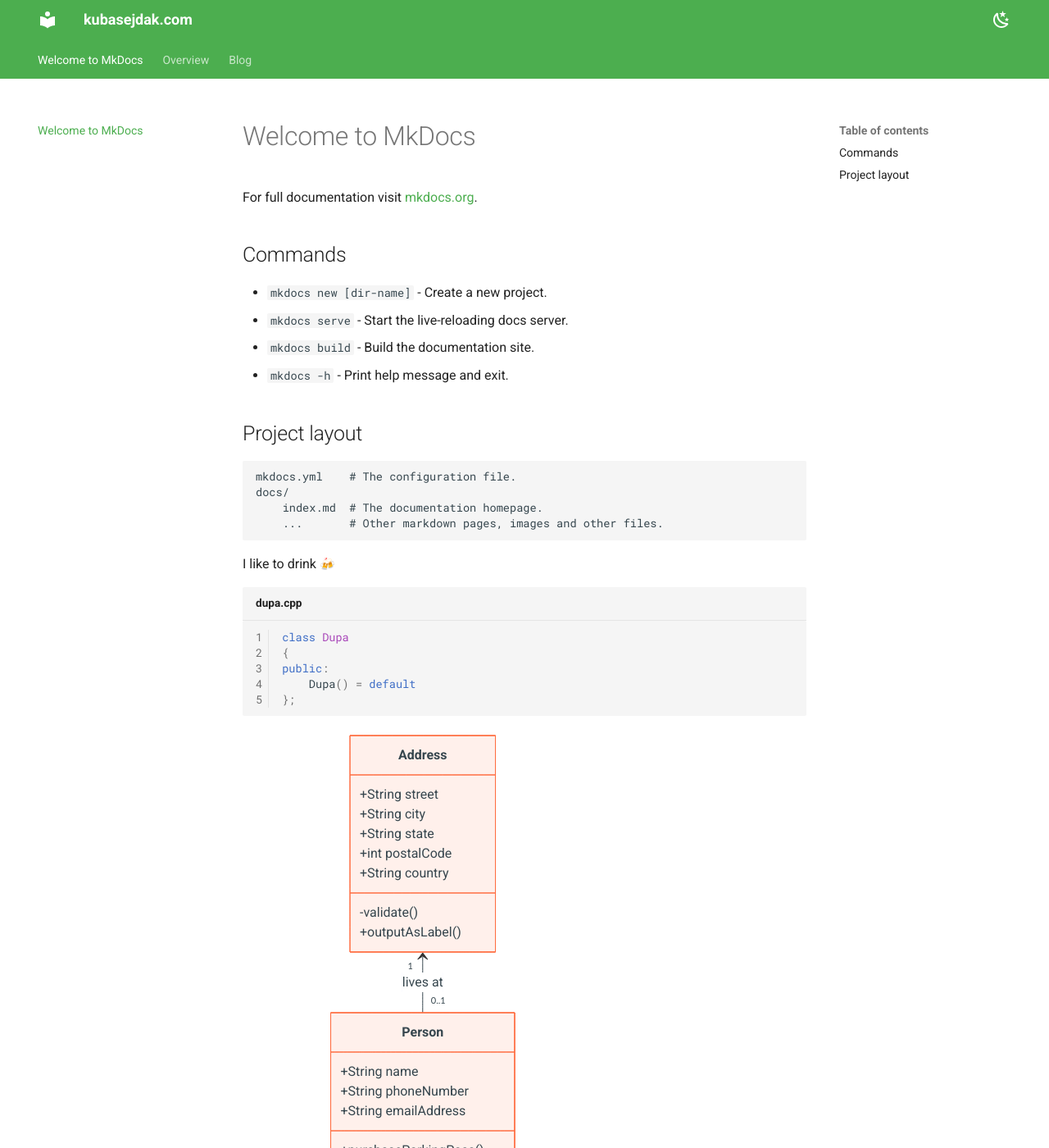
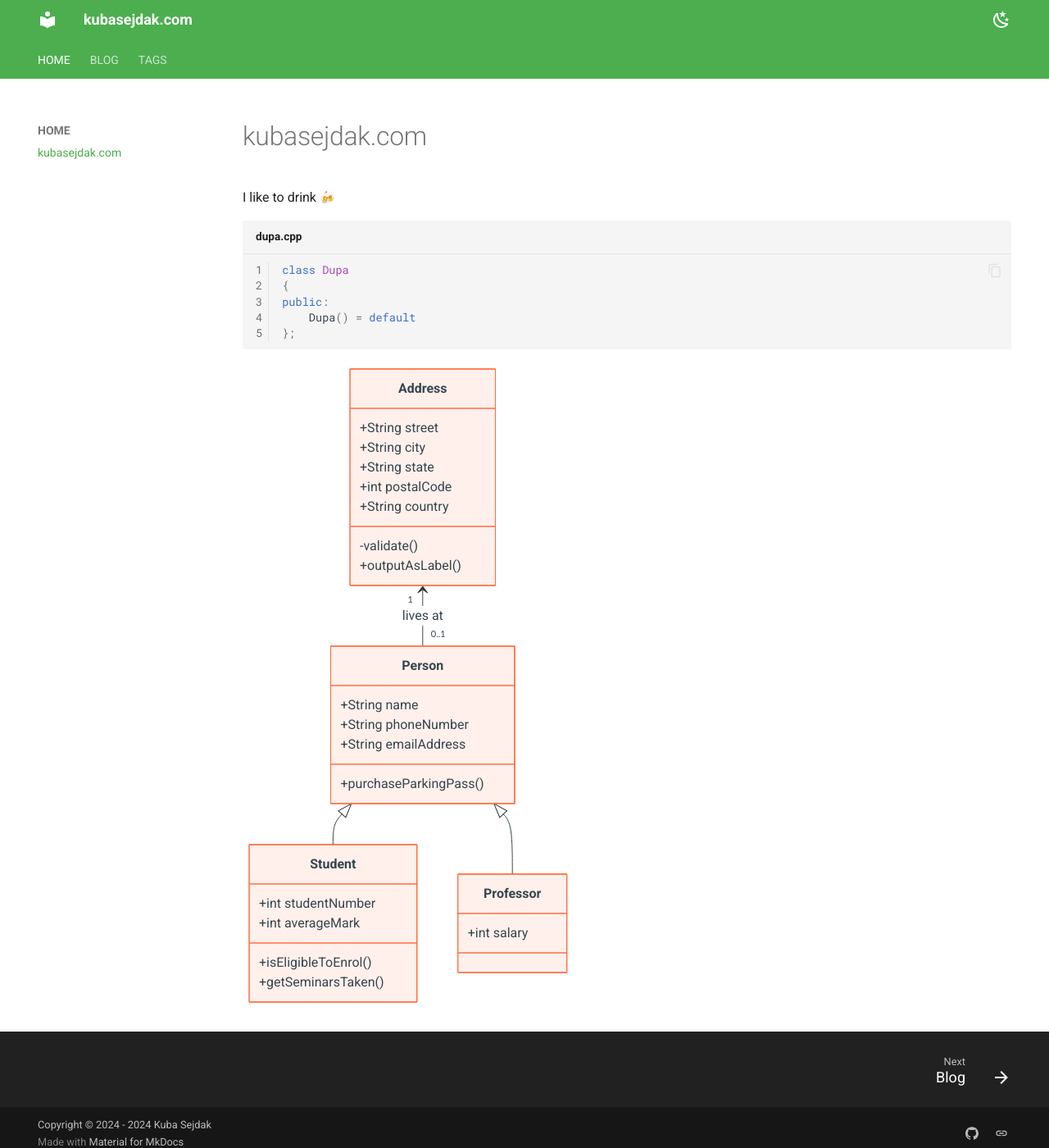
Before and after one commit to kubasejdak/kubasejdak.github.io, an MkDocs documentation site: the page built from docs/index.md, in a window 1280 px wide and 1400 px high. Shown: the whole window at 82% size. Built offline with MkDocs 1.6.1 and Material for MkDocs 9.7.7, drawn with Linux system fonts in a browser that asks for light colours; emoji names are drawn with the system emoji font.

Commit message:
Improve navigation layout. (#10)

```diff
--- a/docs/index.md
+++ b/docs/index.md
@@ -1,20 +1,4 @@
-# Welcome to MkDocs
-
-For full documentation visit [mkdocs.org](https://www.mkdocs.org).
-
-## Commands
-
-* `mkdocs new [dir-name]` - Create a new project.
-* `mkdocs serve` - Start the live-reloading docs server.
-* `mkdocs build` - Build the documentation site.
-* `mkdocs -h` - Print help message and exit.
-
-## Project layout
-
-    mkdocs.yml    # The configuration file.
-    docs/
-        index.md  # The documentation homepage.
-        ...       # Other markdown pages, images and other files.
+# kubasejdak.com
 
 I like to drink :beers:
 
--- a/docs/stylesheets/extra.css
+++ /dev/null
@@ -1,3 +0,0 @@
-.md-grid {
-  max-width: 85%;
-}
--- a/mkdocs.yml
+++ b/mkdocs.yml
@@ -22,16 +22,20 @@ theme:
       primary: green
       accent: deep purple
   features:
+    - content.code.annotate
+    - content.code.copy
     - navigation.footer
-    - navigation.indexes
     - navigation.instant
     - navigation.instant.progress
     - navigation.tabs
     - navigation.top
     - toc.follow
+    - toc.integrate
 
 plugins:
   - blog
+  - tags:
+      tags_file: tags.md
 
 markdown_extensions:
   - admonition
@@ -54,6 +58,8 @@ markdown_extensions:
           format: !!python/name:pymdownx.superfences.fence_code_format
   - pymdownx.tabbed:
       alternate_style: true
+  - toc:
+      permalink: true
 
 extra:
   social:
@@ -63,3 +69,10 @@ extra:
       link: https://www.linkedin.com/in/kuba-sejdak-41b06165/
 
 copyright: Copyright &copy; 2024 - 2024 Kuba Sejdak
+
+nav:
+  - HOME:
+      - index.md
+  - BLOG:
+      - blog/index.md
+  - TAGS: tags.md
```
Also changed, not shown: docs/tags.md (added, +5 -0 lines), docs/overview.md (deleted).
